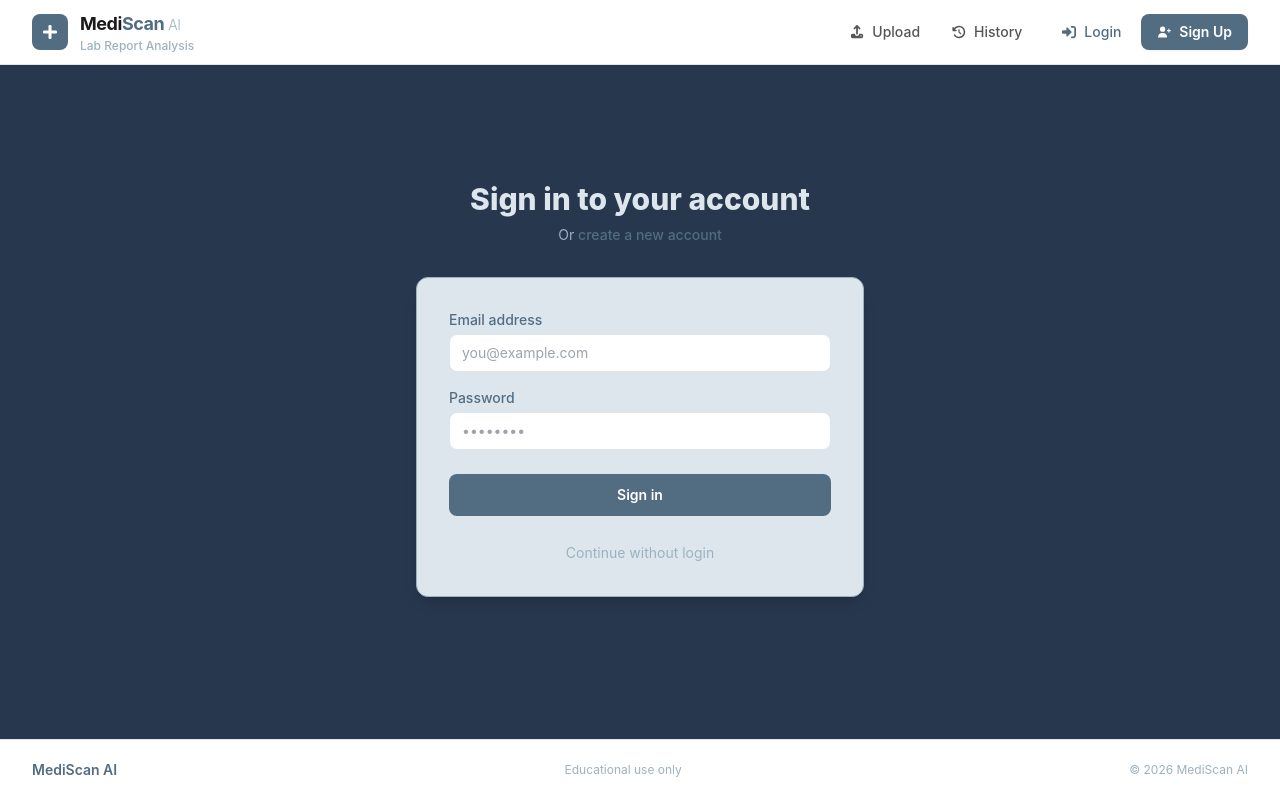
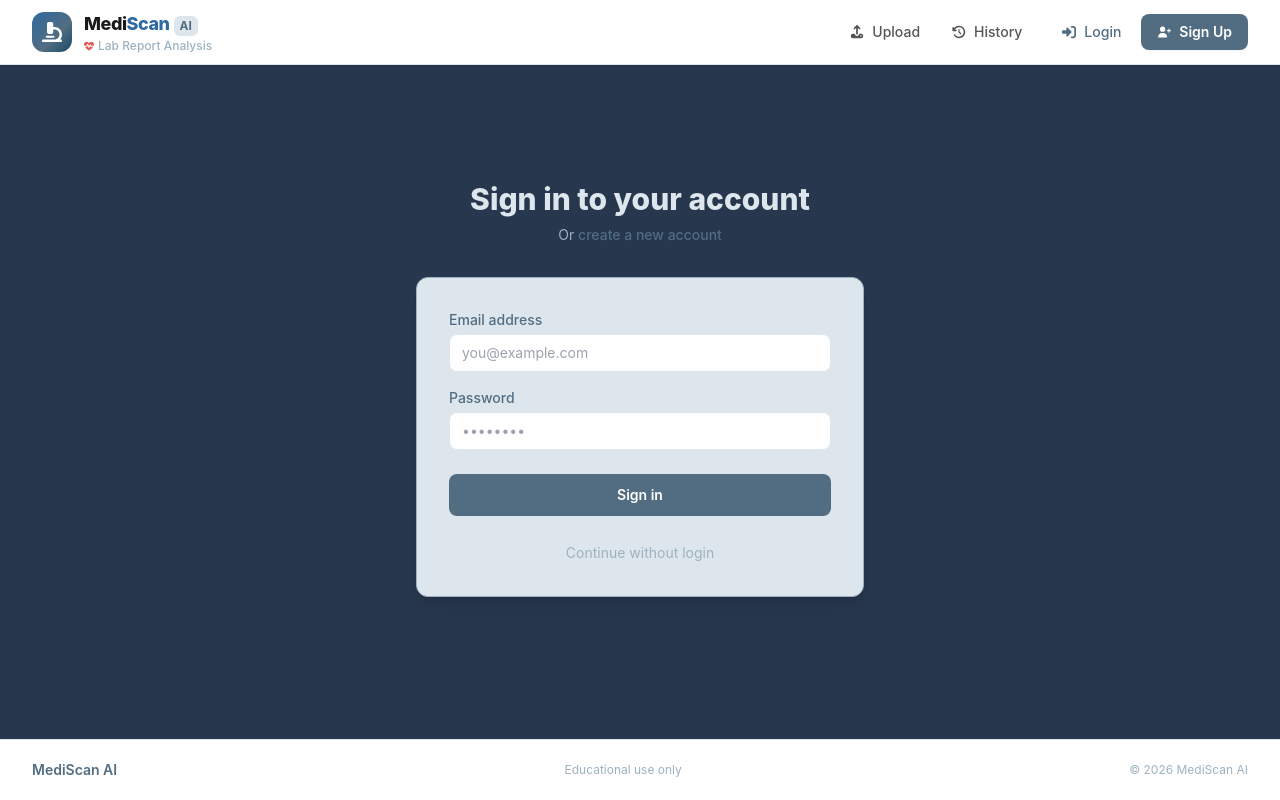
Before and after one commit to MohammedAlkaf1/mediscan-ai, a Next.js app in the folder frontend/: page /auth/login in a window 1280 px wide. Built offline with nearby package versions, Linux system fonts and the light colour scheme.

Commit message:
Redesign logo (microscope + heartbeat) and replace all emoji with FontAwesome icons

```diff
--- a/frontend/components/DisclaimerBox.tsx
+++ b/frontend/components/DisclaimerBox.tsx
@@ -1,13 +1,11 @@
 import React, { useState } from 'react';
+import { FontAwesomeIcon } from '@fortawesome/react-fontawesome';
+import { faTriangleExclamation, faChevronDown } from '@fortawesome/free-solid-svg-icons';
 
 interface DisclaimerBoxProps {
-  /** Override the disclaimer text */
   message?: string;
-  /** Legacy prop name – kept for backward compatibility */
   disclaimer?: string;
-  /** 'banner' = slim inline style, 'card' (default) = bordered box */
   variant?: 'card' | 'banner';
-  /** Allow user to collapse the box */
   collapsible?: boolean;
 }
 
@@ -28,7 +26,7 @@ const DisclaimerBox: React.FC<DisclaimerBoxProps> = ({
   if (variant === 'banner') {
     return (
       <div className="bg-amber-50 border border-amber-200 rounded-lg px-4 py-2 text-xs text-amber-800 flex items-center gap-2">
-        <span className="flex-shrink-0">⚠️</span>
+        <FontAwesomeIcon icon={faTriangleExclamation} className="w-3.5 h-3.5 text-amber-500 flex-shrink-0" />
         <span>{text}</span>
       </div>
     );
@@ -36,26 +34,24 @@ const DisclaimerBox: React.FC<DisclaimerBoxProps> = ({
 
   return (
     <div className="rounded-xl border-2 border-amber-200 bg-amber-50 overflow-hidden">
-      {/* Header */}
       <div
         className={`flex items-center gap-3 px-5 py-3.5 ${collapsible ? 'cursor-pointer select-none' : ''}`}
         onClick={collapsible ? () => setExpanded((v) => !v) : undefined}
         role={collapsible ? 'button' : undefined}
         aria-expanded={collapsible ? expanded : undefined}
       >
-        <span className="text-xl flex-shrink-0">⚠️</span>
+        <div className="w-7 h-7 rounded-lg flex items-center justify-center flex-shrink-0" style={{ backgroundColor: '#f59e0b' }}>
+          <FontAwesomeIcon icon={faTriangleExclamation} className="w-3.5 h-3.5 text-white" />
+        </div>
         <h3 className="font-bold text-amber-900 text-sm flex-1">Medical Disclaimer</h3>
         {collapsible && (
-          <svg
+          <FontAwesomeIcon
+            icon={faChevronDown}
             className={`w-4 h-4 text-amber-600 transition-transform duration-200 ${expanded ? 'rotate-180' : ''}`}
-            fill="none" stroke="currentColor" viewBox="0 0 24 24"
-          >
-            <path strokeLinecap="round" strokeLinejoin="round" strokeWidth={2} d="M19 9l-7 7-7-7" />
-          </svg>
+          />
         )}
       </div>
 
-      {/* Body */}
       {(!collapsible || expanded) && (
         <div className="px-5 pb-4 pt-0">
           <p className="text-amber-800 text-sm leading-relaxed">{text}</p>
--- a/frontend/components/FileUploader.tsx
+++ b/frontend/components/FileUploader.tsx
@@ -1,7 +1,7 @@
 import React, { useCallback, useState } from 'react';
 import { useDropzone } from 'react-dropzone';
 import { FontAwesomeIcon } from '@fortawesome/react-fontawesome';
-import { faCloudArrowUp, faCircleCheck } from '@fortawesome/free-solid-svg-icons';
+import { faCloudArrowUp, faCircleCheck, faFolderOpen, faFileMedical } from '@fortawesome/free-solid-svg-icons';
 
 interface FileUploaderProps {
   onFileSelect: (file: File) => void;
@@ -64,8 +64,11 @@ const FileUploader: React.FC<FileUploaderProps> = ({ onFileSelect, loading = fal
             </div>
           ) : (
             <div className="space-y-3">
-              <p className="text-xl font-bold" style={{ color: '#27374D' }}>
-                {isDragActive ? '📁 Drop the file here' : 'Drag & drop your lab report'}
+              <p className="text-xl font-bold flex items-center gap-2" style={{ color: '#27374D' }}>
+                {isDragActive
+                  ? <><FontAwesomeIcon icon={faFolderOpen} className="w-5 h-5" style={{ color: '#526D82' }} /> Drop the file here</>
+                  : <><FontAwesomeIcon icon={faFileMedical} className="w-5 h-5" style={{ color: '#526D82' }} /> Drag & drop your lab report</>
+                }
               </p>
               <p className="text-sm font-medium" style={{ color: '#526D82' }}>
                 or click to browse
--- a/frontend/components/Layout.tsx
+++ b/frontend/components/Layout.tsx
@@ -10,6 +10,8 @@ import {
   faRightFromBracket,
   faUserPlus,
   faRightToBracket,
+  faMicroscope,
+  faHeartPulse,
 } from '@fortawesome/free-solid-svg-icons';
 
 interface LayoutProps {
@@ -45,21 +47,28 @@ const Layout: React.FC<LayoutProps> = ({ children }) => {
             {/* Logo */}
             <Link href="/" className="flex items-center gap-3 group">
               <div
-                className="w-9 h-9 rounded-lg flex items-center justify-center flex-shrink-0 transition-transform duration-200 group-hover:scale-105"
-                style={{ backgroundColor: '#526D82' }}
+                className="w-10 h-10 rounded-xl flex items-center justify-center flex-shrink-0 transition-all duration-200 group-hover:scale-105 group-hover:shadow-lg relative overflow-hidden"
+                style={{ background: 'linear-gradient(135deg, #2d6a9f 0%, #526D82 60%, #1a4a6b 100%)' }}
               >
-                {/* Medical cross — clean SVG */}
-                <svg width="20" height="20" viewBox="0 0 20 20" fill="none">
-                  <rect x="8.5" y="3"   width="3"  height="14" rx="1.2" fill="white" />
-                  <rect x="3"   y="8.5" width="14" height="3"  rx="1.2" fill="white" />
-                </svg>
+                {/* Subtle pulse ring */}
+                <div className="absolute inset-0 rounded-xl opacity-0 group-hover:opacity-100 transition-opacity duration-300"
+                  style={{ boxShadow: '0 0 0 3px rgba(82,109,130,0.3)' }} />
+                <FontAwesomeIcon icon={faMicroscope} className="w-5 h-5 text-white relative z-10" />
               </div>
               <div className="leading-tight">
-                <span className="text-lg font-bold tracking-tight" style={{ color: '#1a1a1a' }}>
-                  Medi<span style={{ color: '#526D82' }}>Scan</span>
-                  <span className="font-light text-sm ml-1" style={{ color: '#9DB2BF' }}>AI</span>
-                </span>
-                <p className="text-xs font-medium" style={{ color: '#9DB2BF' }}>
+                <div className="flex items-baseline gap-1">
+                  <span className="text-lg font-extrabold tracking-tight" style={{ color: '#1a1a1a' }}>
+                    Medi<span style={{ color: '#2d6a9f' }}>Scan</span>
+                  </span>
+                  <span
+                    className="text-xs font-bold px-1.5 py-0.5 rounded-md"
+                    style={{ backgroundColor: '#DDE6ED', color: '#526D82' }}
+                  >
+                    AI
+                  </span>
+                </div>
+                <p className="text-xs font-medium flex items-center gap-1" style={{ color: '#9DB2BF' }}>
+                  <FontAwesomeIcon icon={faHeartPulse} className="w-2.5 h-2.5" style={{ color: '#e05c5c' }} />
                   Lab Report Analysis
                 </p>
               </div>
--- a/frontend/pages/index.tsx
+++ b/frontend/pages/index.tsx
@@ -13,6 +13,16 @@ import {
   faBolt,
   faCircleExclamation,
   faXmark,
+  faCloudArrowUp,
+  faFlask,
+  faRobot,
+  faCircleCheck,
+  faClipboardList,
+  faArrowUp,
+  faArrowDown,
+  faCheckCircle,
+  faMicroscope,
+  faHeartPulse,
 } from '@fortawesome/free-solid-svg-icons';
 
 const DISCLAIMER =
@@ -20,11 +30,11 @@ const DISCLAIMER =
 
 // Processing step messages
 const STEPS = [
-  { key: 'uploading',    label: 'Uploading report…',         icon: '📤' },
-  { key: 'extracting',   label: 'Extracting text (OCR)…',    icon: '🔍' },
-  { key: 'parsing',      label: 'Parsing lab results…',      icon: '🧪' },
-  { key: 'ai',           label: 'Generating AI explanation…', icon: '🤖' },
-  { key: 'finalizing',   label: 'Finalizing report…',        icon: '✅' },
+  { key: 'uploading',  label: 'Uploading report…',          faIcon: faCloudArrowUp },
+  { key: 'extracting', label: 'Extracting text (OCR)…',     faIcon: faMagnifyingGlass },
+  { key: 'parsing',    label: 'Parsing lab results…',       faIcon: faFlask },
+  { key: 'ai',         label: 'Generating AI explanation…', faIcon: faRobot },
+  { key: 'finalizing', label: 'Finalizing report…',         faIcon: faCircleCheck },
 ];
 
 export default function Home() {
@@ -134,28 +144,32 @@ export default function Home() {
     {
       label: 'Total Reports',
       value: stats?.total_reports ?? '–',
-      icon: '📋',
+      faIcon: faClipboardList,
+      iconBg: '#526D82',
       bg: '#DDE6ED',
       textColor: '#27374D',
     },
     {
       label: 'Normal Results',
       value: stats?.result_counts.normal ?? '–',
-      icon: '✅',
+      faIcon: faCircleCheck,
+      iconBg: '#16a34a',
       bg: '#f0fdf4',
       textColor: '#16a34a',
     },
     {
       label: 'High Results',
       value: stats?.result_counts.high ?? '–',
-      icon: '⬆️',
+      faIcon: faArrowUp,
+      iconBg: '#dc2626',
       bg: '#fef2f2',
       textColor: '#dc2626',
     },
     {
       label: 'Low Results',
       value: stats?.result_counts.low ?? '–',
-      icon: '⬇️',
+      faIcon: faArrowDown,
+      iconBg: '#d97706',
       bg: '#fffbeb',
       textColor: '#d97706',
     },
@@ -190,18 +204,25 @@ export default function Home() {
             {statItems.map((item) => (
               <div
                 key={item.label}
-                className="rounded-2xl p-5 flex flex-col items-center text-center shadow-sm"
+                className="rounded-2xl p-5 flex items-center gap-4 shadow-sm"
                 style={{ backgroundColor: item.bg }}
               >
-                <span className="text-2xl mb-1">{item.icon}</span>
-                <span className="text-3xl font-bold" style={{ color: item.textColor }}>
-                  {statsLoading ? (
-                    <span className="inline-block w-8 h-6 bg-gray-200 animate-pulse rounded" />
-                  ) : (
-                    item.value
-                  )}
-                </span>
-                <span className="text-xs font-medium mt-1" style={{ color: '#526D82' }}>{item.label}</span>
+                <div
+                  className="w-12 h-12 rounded-xl flex items-center justify-center flex-shrink-0 shadow-sm"
+                  style={{ backgroundColor: item.iconBg }}
+                >
+                  <FontAwesomeIcon icon={item.faIcon} className="w-5 h-5 text-white" />
+                </div>
+                <div>
+                  <p className="text-xs font-semibold uppercase tracking-wide" style={{ color: '#526D82' }}>{item.label}</p>
+                  <p className="text-3xl font-bold leading-tight" style={{ color: item.textColor }}>
+                    {statsLoading ? (
+                      <span className="inline-block w-8 h-6 bg-gray-200 animate-pulse rounded" />
+                    ) : (
+                      item.value
+                    )}
+                  </p>
+                </div>
               </div>
             ))}
           </div>
@@ -227,11 +248,17 @@ export default function Home() {
                       : { opacity: i < stepIndex ? 0.5 : 0.3 }
                   }
                 >
-                  <span className="text-lg flex-shrink-0">
-                    {i < stepIndex ? '✅' : i === stepIndex ? (
-                      <span className="inline-block animate-pulse">{step.icon}</span>
-                    ) : step.icon}
-                  </span>
+                  <div
+                    className="w-7 h-7 rounded-lg flex items-center justify-center flex-shrink-0"
+                    style={{
+                      backgroundColor: i < stepIndex ? '#16a34a' : i === stepIndex ? '#526D82' : '#9DB2BF',
+                    }}
+                  >
+                    <FontAwesomeIcon
+                      icon={i < stepIndex ? faCircleCheck : step.faIcon}
+                      className={`w-3.5 h-3.5 text-white ${i === stepIndex ? 'animate-pulse' : ''}`}
+                    />
+                  </div>
                   <span
                     className="text-sm font-medium"
                     style={{ color: i === stepIndex ? '#27374D' : '#9DB2BF' }}
```
